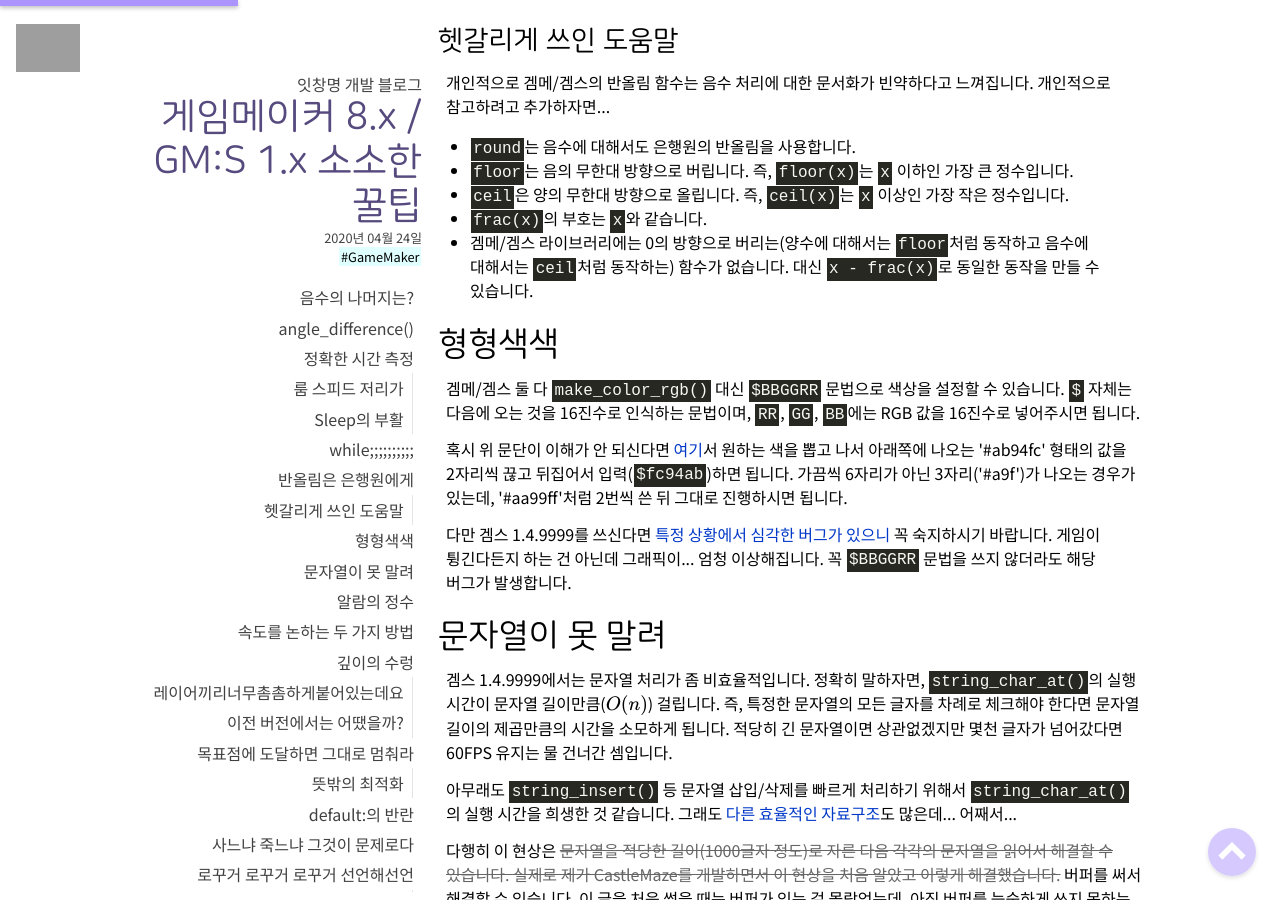
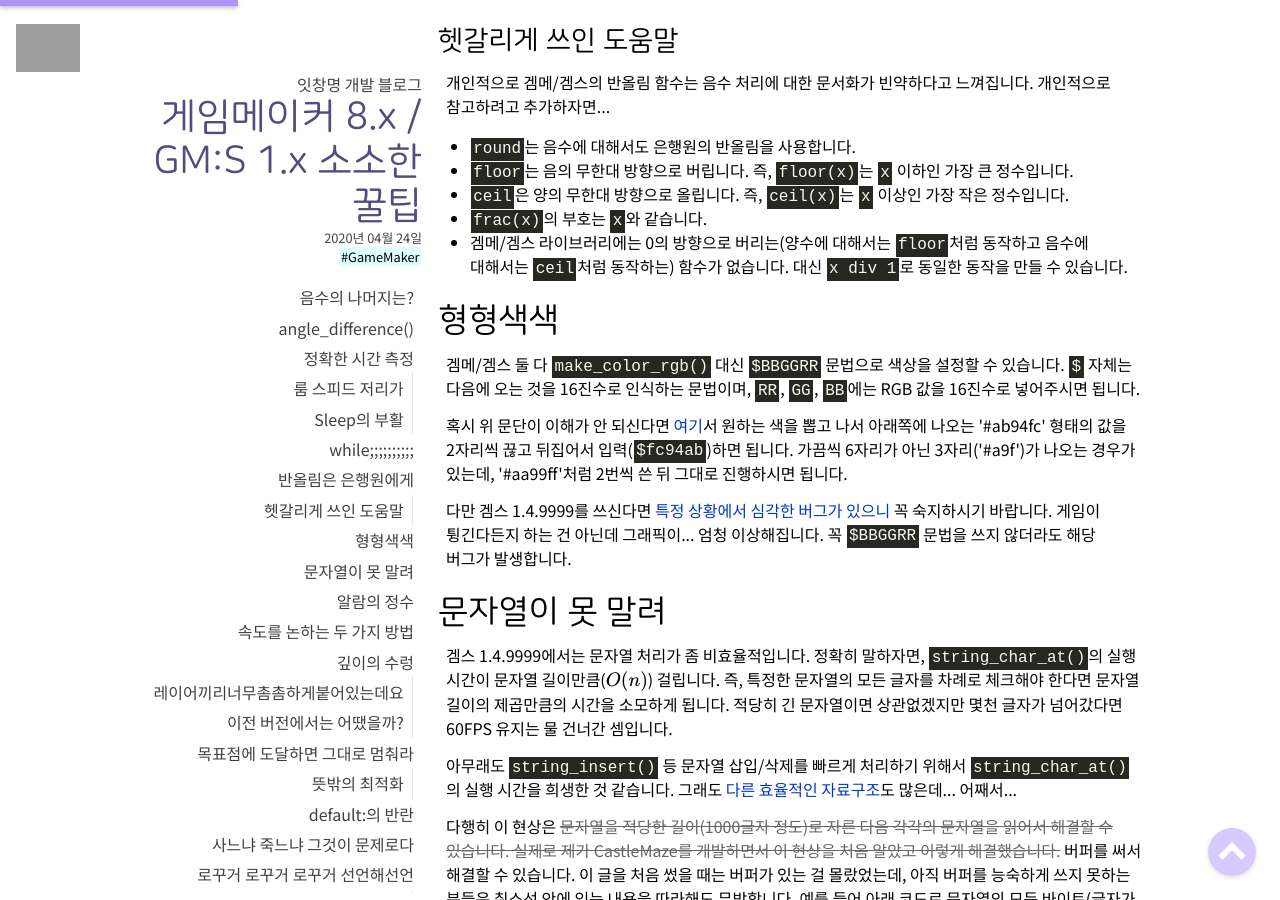
Before and after one commit to EatChangmyeong/EatChangmyeong.github.io, a Jekyll site: the page built from _posts/2020-04-24-gms-tips.md, in a window 1280 px wide and 900 px high, scrolled down 2179 px. Built offline with Jekyll 4.4.1, drawn with Linux system fonts in a browser that asks for light colours; some web fonts are replaced; formulas are drawn with MathJax 3; grey boxes are pictures that could not be loaded.

Commit message:
📝 Edit gms-tips

```diff
--- a/_posts/2020-04-24-gms-tips.md
+++ b/_posts/2020-04-24-gms-tips.md
@@ -72,7 +72,7 @@
 * `floor`는 음의 무한대 방향으로 버립니다. 즉, `floor(x)`는 `x` 이하인 가장 큰 정수입니다.
 * `ceil`은 양의 무한대 방향으로 올립니다. 즉, `ceil(x)`는 `x` 이상인 가장 작은 정수입니다.
 * `frac(x)`의 부호는 `x`와 같습니다.
-* 겜메/겜스 라이브러리에는 0의 방향으로 버리는(양수에 대해서는 `floor`처럼 동작하고 음수에 대해서는 `ceil`처럼 동작하는) 함수가 없습니다. 대신 `x - frac(x)`로 동일한 동작을 만들 수 있습니다.
+* 겜메/겜스 라이브러리에는 0의 방향으로 버리는(양수에 대해서는 `floor`처럼 동작하고 음수에 대해서는 `ceil`처럼 동작하는) 함수가 없습니다. 대신 `x div 1`로 동일한 동작을 만들 수 있습니다.
 
 ## 형형색색
 
```
